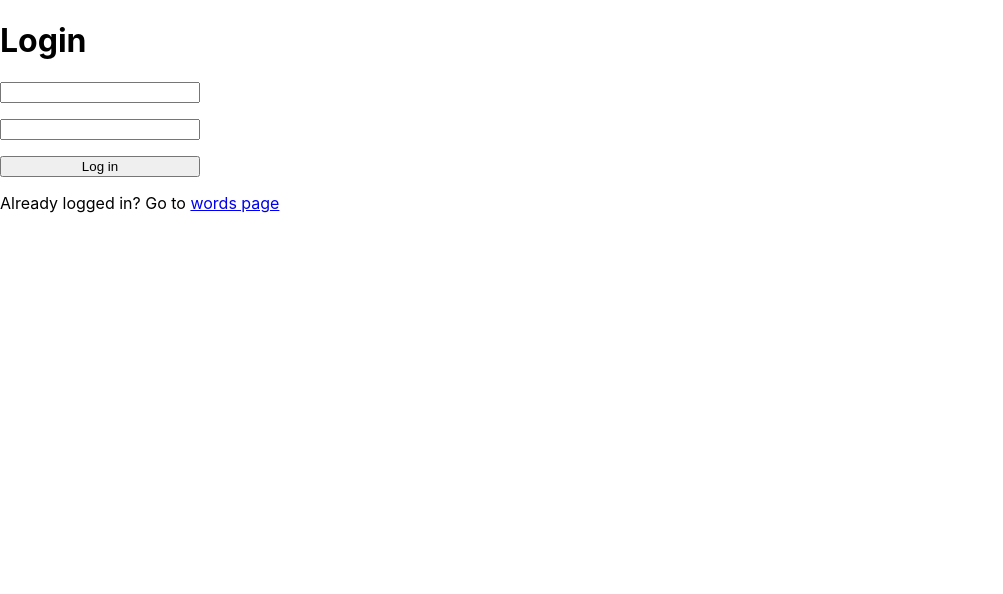
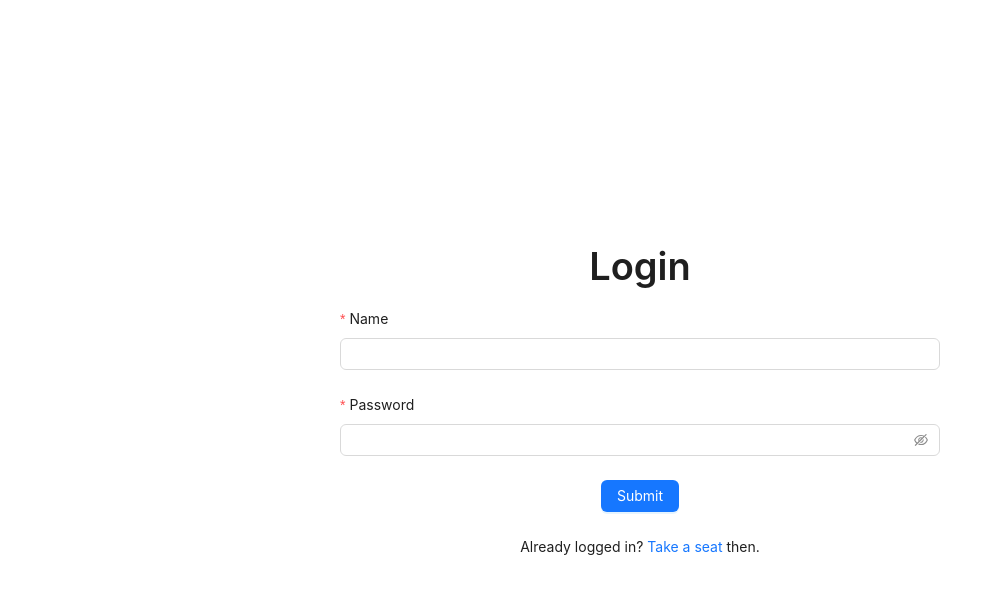
Before and after one commit to originalgish/sanakirja, a React (Create React App) app in the folder packages/client/: page /login in a window 1280 px wide. Shown: the top 594 px of the page, without its empty margins (0-1003 px from the left). Built offline with nearby package versions, Linux system fonts and the light colour scheme.

Commit message:
login page styles

```diff
--- a/packages/client/src/components/Drawer/Drawer.tsx
+++ b/packages/client/src/components/Drawer/Drawer.tsx
@@ -14,7 +14,9 @@ export const Drawer = ({ open, onClose }: Props) => {
   const { user } = useUser();
   return (
     <AntDrawer title="Settings" placement="left" width="260px" onClose={onClose} open={open}>
-      <Typography.Text style={{ margin: 0 }}>{`Hey, ${user?.name}!`}</Typography.Text>
+      <Typography.Text style={{ margin: 0 }}>
+        Hey, <b>{user?.name}</b>!
+      </Typography.Text>
       <Divider />
 
       <Form>
--- a/packages/client/src/pages/Login/Login.tsx
+++ b/packages/client/src/pages/Login/Login.tsx
@@ -1,6 +1,6 @@
 import { useCallback } from "react";
-import type { FormEvent } from "react";
 import { useLocation, useNavigate, Link } from "react-router-dom";
+import { Button, Form, Input, Typography } from "antd";
 
 import { useAuth } from "contexts";
 
@@ -23,32 +23,46 @@ export const Login = () => {
   }, [location.state, navigate]);
 
   const onSubmit = useCallback(
-    (e: FormEvent<HTMLFormElement>) => {
-      e.preventDefault();
-
-      const formData = new FormData(e.currentTarget);
-
-      const name = formData.get("name") as string;
-      const password = formData.get("password") as string;
-
+    ({ name, password }: { name: string; password: string }) => {
       login({ name, password }, () => redirectToPreviousRoute());
     },
     [redirectToPreviousRoute, login],
   );
 
   return (
-    <div>
-      <h1>Login</h1>
+    <div
+      style={{
+        position: "fixed",
+        top: 0,
+        left: 0,
+        height: "100vh",
+        width: "100%",
+        display: "grid",
+        justifyItems: "center",
+        alignContent: "center",
+      }}
+    >
+      <Form name="login" layout="vertical" style={{ display: "grid", maxWidth: 600, width: "80%" }} onFinish={onSubmit}>
+        <Typography.Title style={{ marginTop: 0, textAlign: "center" }}>Login</Typography.Title>
 
-      <form onSubmit={onSubmit} style={{ display: "grid", width: "200px", gap: "16px" }}>
-        <input type="text" name="name" id="name" />
-        <input type="password" name="password" id="password" />
-        <button type="submit">Log in</button>
-      </form>
+        <Form.Item label="Name" name="name" rules={[{ required: true, message: "Name is required" }]}>
+          <Input />
+        </Form.Item>
 
-      <p>
-        Already logged in? Go to <Link to="/">words page</Link>
-      </p>
+        <Form.Item label="Password" name="password" rules={[{ required: true, message: "Password is required" }]}>
+          <Input.Password />
+        </Form.Item>
+
+        <Form.Item style={{ justifySelf: "center" }}>
+          <Button type="primary" htmlType="submit">
+            Submit
+          </Button>
+        </Form.Item>
+
+        <Typography.Text style={{ justifySelf: "center" }}>
+          Already logged in? <Link to="/">Take a seat</Link> then.
+        </Typography.Text>
+      </Form>
     </div>
   );
 };
```
